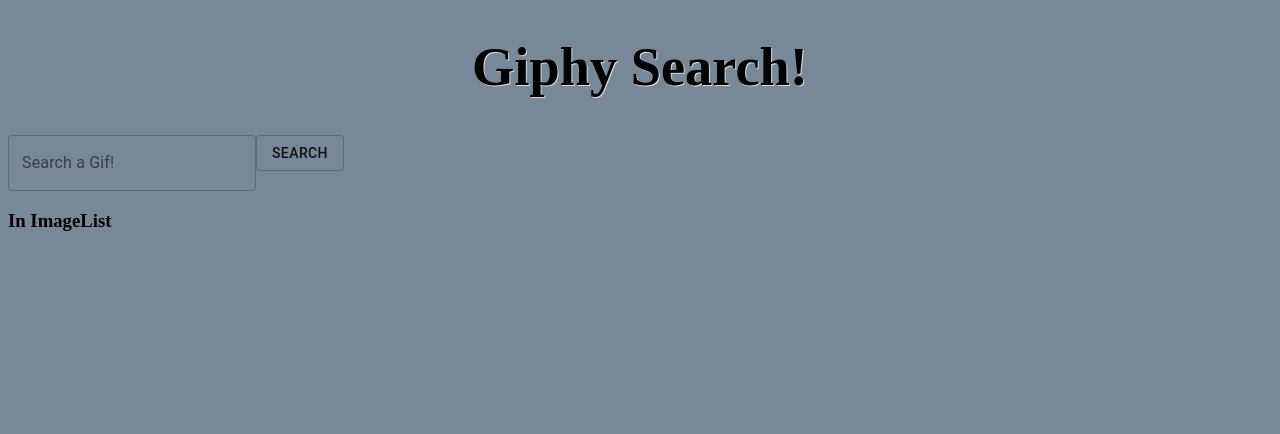
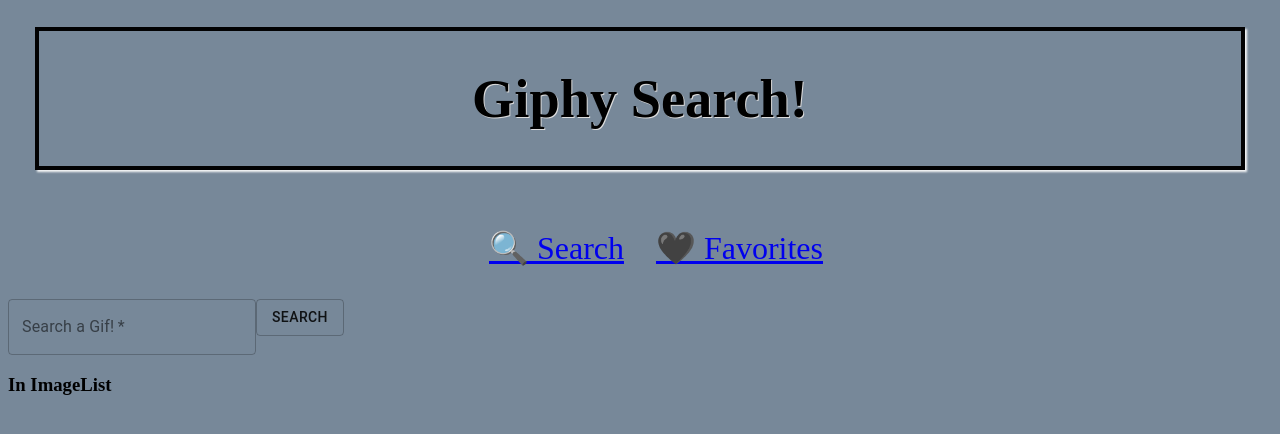
Before and after one commit to TuckerLandis/group-giphy-saga-project, a React app: page / in a window 1280 px wide. Built offline with nearby package versions, Linux system fonts and the light colour scheme.

Commit message:
form-val-nav

```diff
--- a/src/components/App/App.css
+++ b/src/components/App/App.css
@@ -24,5 +24,18 @@
 .header{
     font-size: 1.7em;
     text-align: center;
-    text-shadow: 1px 1px gainsboro
+    text-shadow: 1px 1px gainsboro;
+    border: 4px solid rgb(2, 2, 3);
+    box-shadow: 2px 2px 2px  rgb(245, 246, 247);
+    margin: 1em;
 }
+
+.nav{
+    text-align: center;
+}
+
+.nav-link {
+  display: inline-block;
+  margin-left: 1em;
+  font-size: 24pt;
+}
--- a/src/components/App/App.js
+++ b/src/components/App/App.js
@@ -7,6 +7,8 @@
 import ImageList from '../ImageList/ImageList.jsx';
 import FavoriteList from '../FavoriteList/FavoriteList.jsx';
 
+import Nav from '../Nav/Nav.js';
+
 //style
 import './App.css'
 
@@ -15,6 +17,7 @@
     <Router>
     <div>
       <Header />
+      <Nav />
       <Route path="/" exact>
         <SearchForm />
         <ImageList />
--- /dev/null
+++ b/src/components/Nav/Nav.js
@@ -0,0 +1,15 @@
+import { useHistory, Link } from "react-router-dom"
+
+function Nav () {
+
+
+    return (
+        <div className="nav">
+            <p className="nav-link"> <Link to="/"> 🔍 Search </Link> </p>
+            <p className="nav-link"> <Link to="/favorite"> 🖤 Favorites </Link> </p>
+        </div>
+
+    )
+}
+
+export default Nav
--- a/src/components/SearchForm/SearchForm.jsx
+++ b/src/components/SearchForm/SearchForm.jsx
@@ -25,6 +25,7 @@
         <form onSubmit={handleSubmit}>
         <TextField id="outlined-basic" label="Search a Gif!" variant="outlined"
         value={searchQuery} onChange={handleChange}
+        required
         />
         <Button type="submit" variant="outlined">Search</Button>
         </form>
```
